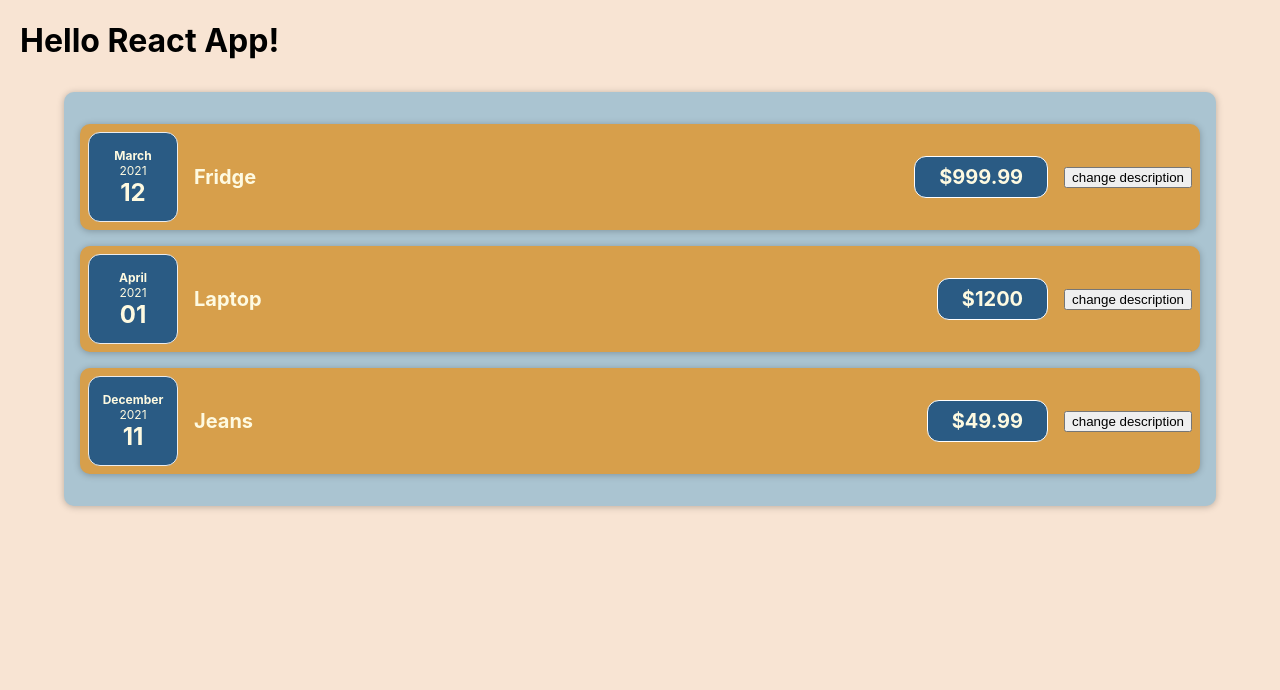
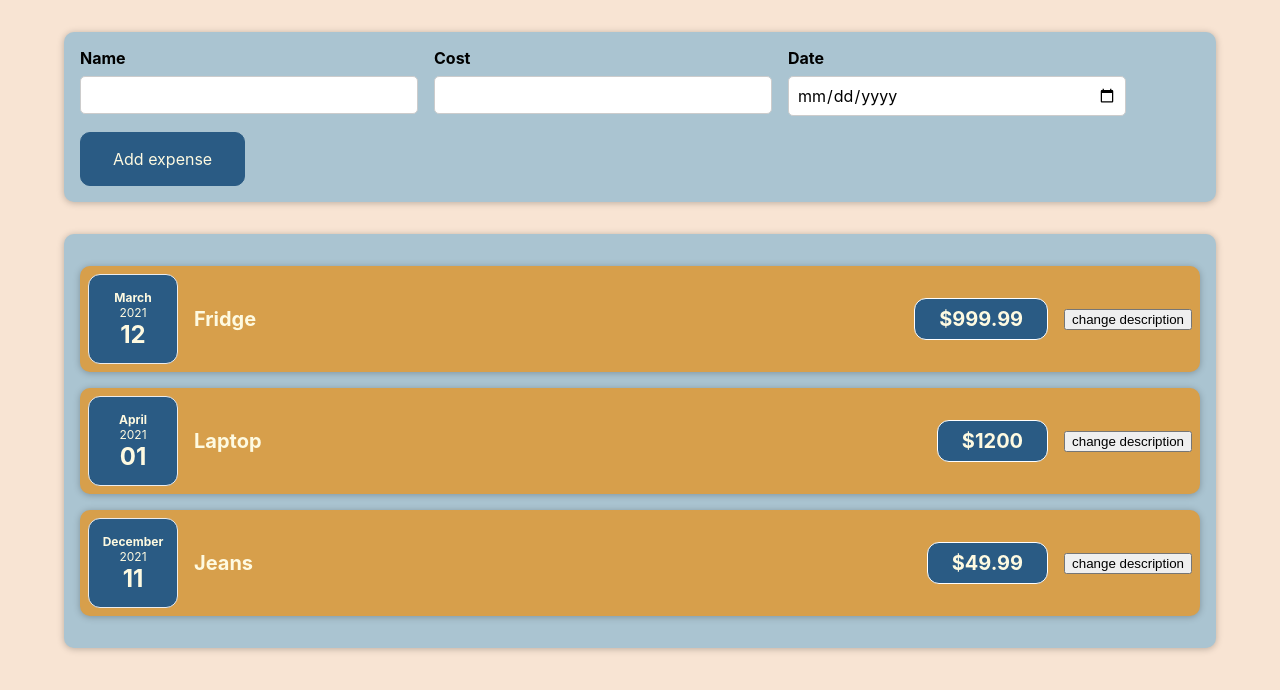
Before and after one commit to YouNone/React-Alex23, a React (Create React App) app: page / in a window 1280 px wide. Shown: the top 690 px of the page. Built offline with nearby package versions, Linux system fonts and the light colour scheme.

Commit message:
Form submission, binding fields

```diff
--- a/src/App.js
+++ b/src/App.js
@@ -1,4 +1,5 @@
 import Costs from "./components/Costs/Costs";
+import NewCost from "./components/NewCost/NewCost";
 const costs = [
   {
     date: new Date(2021, 2, 12),
@@ -19,7 +20,7 @@
 function App() {
   return (
     <div>
-     <h1>Hello React App!</h1>
+     <NewCost></NewCost>
      <Costs costs={costs} />
     </div>
   );
--- /dev/null
+++ b/src/components/NewCost/CostForm.css
@@ -0,0 +1,26 @@
+.new-cost__controls {
+  display: flex;
+  flex-wrap: wrap;
+  gap: 1rem;
+  margin-bottom: 1rem;
+  text-align: left;
+}
+
+.new-cost__control label {
+  font-weight: bold;
+  margin-bottom: 0.5rem;
+  display: block;
+}
+
+.new-cost__control input {
+  font: inherit;
+  padding: 0.5rem;
+  border-radius: 5px;
+  border: 1px solid #ccc;
+  width: 20rem;
+  max-width: 100%;
+}
+
+.new-cost__actions {
+  text-align: left;
+}
--- /dev/null
+++ b/src/components/NewCost/CostForm.js
@@ -0,0 +1,80 @@
+import { useState } from "react";
+import "./CostForm.css"
+
+function CostForm() {
+
+    const [inputName, setInputName] = useState('');
+    const [inputAmount, setInputCost] = useState('');
+    const [inputDate, setInputDate] = useState('');
+
+//    const [userInput, setUserInput] = useState({
+//         name: "",
+//         amount: "",
+//         date: ""
+//     })
+
+
+    const NameChangeHandler = (event) => {
+        setInputName(event.target.value);
+        // setUserInput({
+        //     ...userInput,
+        //     name: event.target.value
+        // })
+        // get acutal 'fresh' pervious state
+        // setUserInput((prevState) => {
+        //     return {
+        //         ...prevState,
+        //         name: event.target.value
+        //     }
+        // });
+    }
+
+    const AmountChangeHandler = (event) => {
+        setInputCost(event.target.value);
+        // setUserInput({
+        //     ...userInput,
+        //     amount: event.target.value
+        // })
+    }
+
+    const DateChangeHandler = (event) => {
+        setInputDate(event.target.value);
+        // setUserInput({
+        //     ...userInput,
+        //     date: event.target.value
+        // })
+    }
+
+    const SubmitHandler = (event) => {
+        event.preventDefault();
+        const costData = {
+            name: inputName,
+            amount: inputAmount,
+            date: new Date(inputDate)
+        }
+        console.log(costData);
+    };
+
+    return (
+        <form onSubmit={SubmitHandler}>
+            <div className="new-cost__controls">
+                <div className="new-cost__control">
+                    <label>Name</label>
+                    <input onChange={NameChangeHandler} type="text"/>
+                </div>
+                <div className="new-cost__control">
+                    <label>Cost</label>
+                    <input onChange={AmountChangeHandler} type="number" min="0.01" step="0.01" />
+                </div>
+                <div className="new-cost__control">
+                    <label>Date</label>
+                    <input onChange={DateChangeHandler} type="date" min="21-01-01" step="2023-12-31" />
+                </div>
+            </div>
+            <div className="new-cost__actions">
+                <button type="submit">Add expense</button>
+            </div>
+        </form>
+    )
+}
+export default CostForm;
--- /dev/null
+++ b/src/components/NewCost/NewCost.css
@@ -0,0 +1,27 @@
+.new-cost {
+  background-color: #aac4d1;
+  padding: 1rem;
+  margin: 2rem auto;
+  width: 70rem;
+  max-width: 95%;
+  border-radius: 10px;
+  text-align: center;
+  box-shadow: 0 1px 7px rgba(0, 0, 0, 0.25);
+}
+
+.new-cost button {
+  font: inherit;
+  cursor: pointer;
+  padding: 1rem 2rem;
+  border: 1px solid #2a5b84;
+  background-color: #2a5b84;
+  color: #fefae1;
+  border-radius: 10px;
+  margin-right: 3px;
+}
+
+.new-cost button:hover,
+.new-cost button:active {
+  background-color: #2a5c84b2;
+  border-color: #2a5c84b2;
+}
--- /dev/null
+++ b/src/components/NewCost/NewCost.js
@@ -0,0 +1,13 @@
+import CostForm from "./CostForm";
+import "./NewCost.css"
+
+function NewCost(props) {
+
+    return (
+        <div className="new-cost">
+            <CostForm></CostForm>
+        </div>
+    )
+}
+
+export default NewCost;
```
